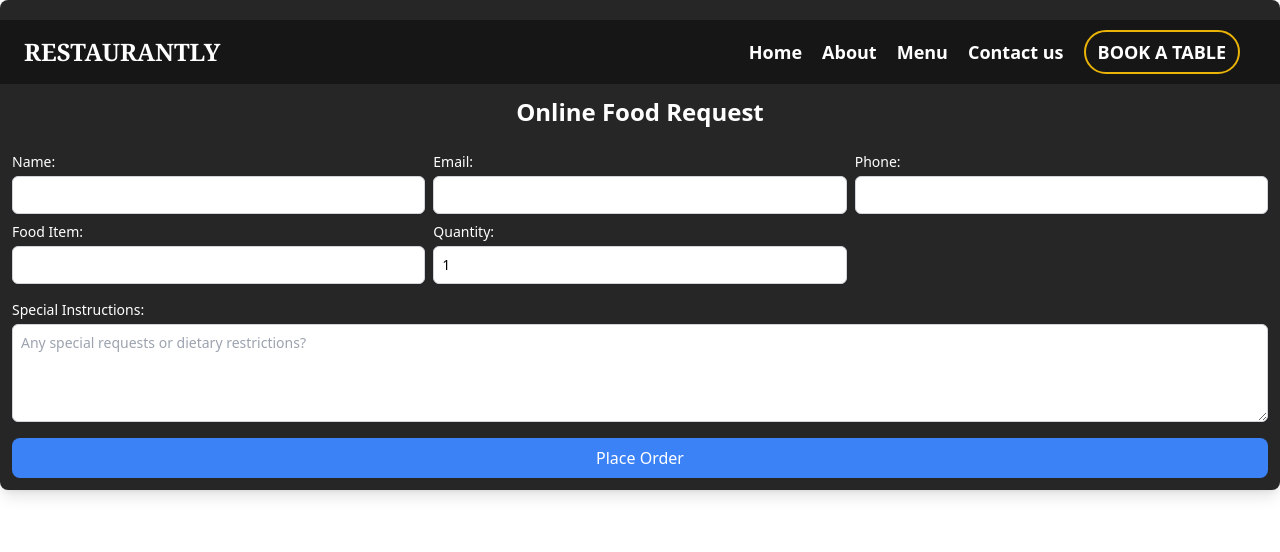
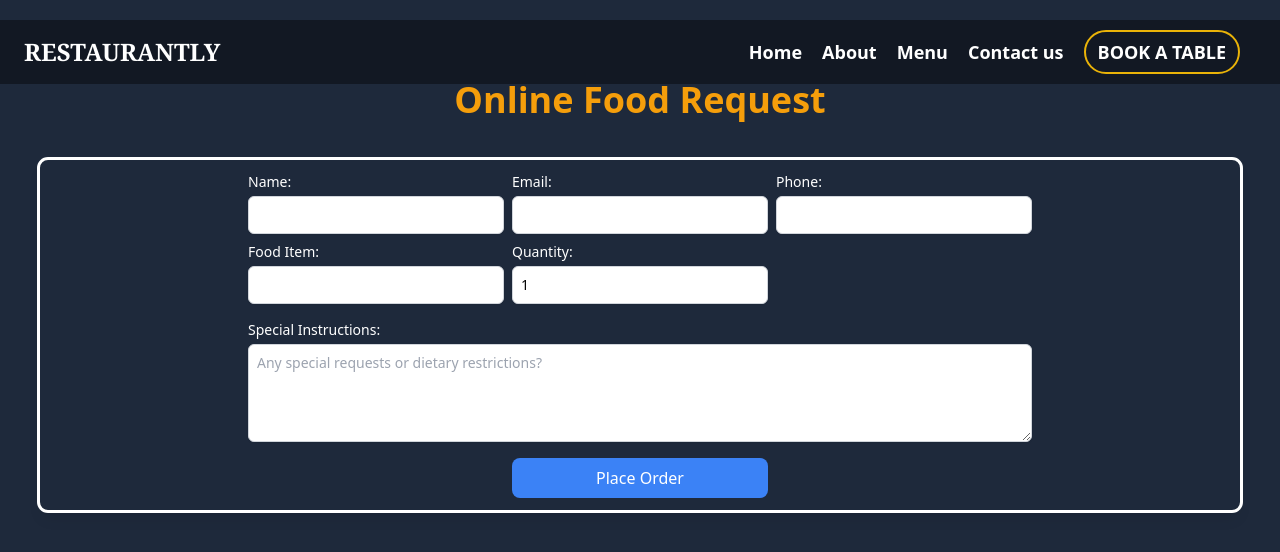
Before and after one commit to Muhammad361738/RestaurentAppNextjs, a Next.js app: page /OnlineFood in a window 1280 px wide. Shown: the top 552 px of the page. Built offline with nearby package versions, Linux system fonts and the light colour scheme.

Commit message:
make saome changes to see more beautiful

```diff
--- a/src/app/About/page.tsx
+++ b/src/app/About/page.tsx
@@ -13,8 +13,8 @@ const Page = () => {
                      <div className=' mt-5  w-auto h-auto md:w-64 lg:w-96 pb-10'>
                         <h2 className='text-2xl lg:text-4xl  font-bold text-cyan-500 pt-16'>We deliver Delicious & Healthy food</h2>
                         <p className='text-sm text-white md:font-bold'>Welcome to Restaurently your go-to destination for nutritious and delicious meals! We believe that healthy eating should never compromise on flavor. Our menu is thoughtfully crafted using fresh, organic ingredients, offering a variety of wholesome options that nourish both body and soul</p>
-                        <p className='text-sm text-white md:font-bold'>Welcome to Restaurently where flavor meets tradition! We are dedicated to serving delicious, high-quality meals crafted from the freshest ingredients. Our menu is a celebration of diverse cuisines, blending rich flavors and modern twists.</p>
-                        <p className='text-sm text-white md:font-bold'>Our culinary team takes pride in crafting dishes that not only satisfy but also tell a story of flavor and creativity. Whether its a casual meal with friends or a special occasion, we aim to make every visit memorable. Experience dining that delights all your senses</p>
+                        <p className='text-sm text-white md:font-bold'>Welcome to Restaurently where flavor meets tradition! We are dedicated to serving delicious high-quality meals crafted from the freshest ingredients. Our menu is a celebration of diverse cuisines, blending rich flavors and modern twists.</p>
+                        <p className='text-sm text-white md:font-bold'>Our culinary team takes pride in crafting dishes that not only satisfy but also tell a story of flavor and creativity. Whether its a casual meal with friends or a special occasion we aim to make every visit memorable. Experience dining that delights all your senses</p>
                         <p className='text-sm text-white md:font-bold'>Located in the heart of City/Area Name Restaurantly offers the perfect spot for both locals and visitors. Easily accessible and surrounded by the vibrant energy of the city our restaurant provides a cozy escape amidst the hustle and bustle</p>
                      </div>
                      <div className=''>
--- a/src/app/Contact/page.tsx
+++ b/src/app/Contact/page.tsx
@@ -30,7 +30,7 @@ const ContactUsForm: React.FC = () => {
   };
 
   return (
-    <div className='bg-slate-900 bg-opacity-95 h-screen relative'>
+    <div className='bg-black bg-opacity-95 h-screen relative'>
              <h2 className='text-center font-bold text-2xl md:text-4xl text-amber-600 pt-24'>Contact Us</h2>
             <div className='md:flex items-center justify-center gap-10 lg:gap-20  mt-10 p-3 '>
            <div className=' '>
@@ -60,7 +60,7 @@ const ContactUsForm: React.FC = () => {
 
               </div>
             {/* logos  */}
-            <div className='bg-slate-950 p-3  md:max-w-lg flex justify-center mt-5  items-center  rounded-lg'>
+            <div className='bg-yellow-400 p-3  md:max-w-lg flex justify-center mt-5  items-center  rounded-lg'>
             <form onSubmit={handleSubmit} className="space-y-4 ">
         {/* Grid Layout - Responsive from medium to large screens */}
         <div className="grid grid-cols-1 md:grid-cols-2 gap-4 justify-center items-center">
--- a/src/app/Footer/page.tsx
+++ b/src/app/Footer/page.tsx
@@ -7,7 +7,7 @@ import f4 from "../Assests/f4.jpg"
 
 const Page = () => {
     return (
-        <div className='bg-black opacity-90 flex flex-wrap justify-center relative top-96 md:top-0'>
+        <div className='bg-black opacity-90 flex flex-wrap justify-center relative top-44 md:top-0'>
             <div className='p-10 '>
                 <h3 className='text-white text-xl font-serif '>RESTAURENLLY</h3>
                 <div className='text-white pt-5'>
--- a/src/app/OnlineFood/page.tsx
+++ b/src/app/OnlineFood/page.tsx
@@ -27,8 +27,11 @@ const FoodRequestForm: React.FC = () => {
   };
 
   return (
-    <div className=" mx-auto  p-3 pt-24 bg-black bg-opacity-85 text-white rounded-lg shadow-lg relative top-44 md:top-0">
-      <h2 className="text-2xl font-bold mb-6 text-center">Online Food Request</h2>
+    <div className='bg-slate-800 h-screen pt-20'>
+    <h2 className="text-4xl font-bold text-amber-500 mb-6 text-center flex justify-center">Online Food Request</h2>
+
+    <div className="outline m-5 sm:m-10 p-3  text-white rounded-lg flex justify-center shadow-lg relative  md:top-0">
+      {/* <h2 className="text-2xl font-bold mb-6 text-center">Online Food Request</h2> */}
       <form onSubmit={handleSubmit} className="space-y-4">
         {/* Grid Layout - Responsive from medium to large screens */}
         <div className="grid grid-cols-1 md:grid-cols-2 lg:grid-cols-3 gap-2">
@@ -39,7 +42,7 @@ const FoodRequestForm: React.FC = () => {
               value={name}
               onChange={(e) => setName(e.target.value)}
               required
-              className="mt-1 p-2 block w-full border border-gray-300 rounded-md shadow-sm focus:ring-blue-500 focus:border-blue-500 sm:text-sm text-black"
+              className="mt-1 p-2 block w-64 border border-gray-300 rounded-md shadow-sm focus:ring-blue-500 focus:border-blue-500 sm:text-sm text-black"
             />
           </div>
           <div>
@@ -49,7 +52,7 @@ const FoodRequestForm: React.FC = () => {
               value={email}
               onChange={(e) => setEmail(e.target.value)}
               required
-              className="mt-1 p-2 block w-full border border-gray-300 rounded-md shadow-sm focus:ring-blue-500 focus:border-blue-500 sm:text-sm text-black"
+              className="mt-1 p-2 block w-64 border border-gray-300 rounded-md shadow-sm focus:ring-blue-500 focus:border-blue-500 sm:text-sm text-black"
             />
           </div>
           <div>
@@ -59,7 +62,7 @@ const FoodRequestForm: React.FC = () => {
               value={phone}
               onChange={(e) => setPhone(e.target.value)}
               required
-              className="mt-1 p-2 block w-full border border-gray-300 rounded-md shadow-sm focus:ring-blue-500 focus:border-blue-500 sm:text-sm text-black"
+              className="mt-1 p-2 block w-64 border border-gray-300 rounded-md shadow-sm focus:ring-blue-500 focus:border-blue-500 sm:text-sm text-black"
             />
           </div>
           <div>
@@ -69,7 +72,7 @@ const FoodRequestForm: React.FC = () => {
               value={foodItem}
               onChange={(e) => setFoodItem(e.target.value)}
               required
-              className="mt-1 p-2 block w-full border border-gray-300 rounded-md shadow-sm focus:ring-blue-500 focus:border-blue-500 sm:text-sm text-black"
+              className="mt-1 p-2 block w-64 border border-gray-300 rounded-md shadow-sm focus:ring-blue-500 focus:border-blue-500 sm:text-sm text-black"
             />
           </div>
           <div>
@@ -80,7 +83,7 @@ const FoodRequestForm: React.FC = () => {
               onChange={(e) => setQuantity(Number(e.target.value))}
               min="1"
               required
-              className="mt-1 p-2 block w-full border border-gray-300 rounded-md shadow-sm focus:ring-blue-500 focus:border-blue-500 sm:text-sm text-black"
+              className="mt-1 p-2 block w-64 border border-gray-300 rounded-md shadow-sm focus:ring-blue-500 focus:border-blue-500 sm:text-sm text-black"
             />
           </div>
         </div>
@@ -100,15 +103,19 @@ const FoodRequestForm: React.FC = () => {
         </div>
 
         {/* Submit button */}
+        <div className='flex justify-center'>
         <button
           type="submit"
-          className="w-full bg-blue-500 text-white p-2 rounded-lg hover:bg-blue-600 transition duration-300"
+          className="w-64 bg-blue-500 text-white p-2 rounded-lg hover:bg-blue-600 transition duration-300"
         >
           Place Order
         </button>
+        </div>
       </form>
       {confirmationMessage && <p className="mt-4 text-green-500">{confirmationMessage}</p>}
     </div>
+
+   </div>
   );
 };
 
--- a/src/app/Table/page.tsx
+++ b/src/app/Table/page.tsx
@@ -29,11 +29,12 @@ const ReservationForm: React.FC = () => {
   };
 
   return (
+
     <div className='bg-black h-screen bg-opacity-95 relative '>
           <h2 className="text-4xl font-bold pt-20 text-amber-600 mb-6 text-center">Table Reservation</h2>
 
     <div className="outline m-5 sm:m-10  mx-4xl p-3 flex justify-center   text-white rounded-lg shadow-lg">
-      {/* <h2 className="text-2xl font-bold mt-20 mb-6 text-center">Table Reservation</h2> */}
+
       <form onSubmit={handleSubmit} className="space-y-4">
         {/* Grid Layout - Responsive from medium to large screens */}
         <div className="grid grid-cols-1 md:grid-cols-2 lg:grid-cols-3 gap-4">
```
